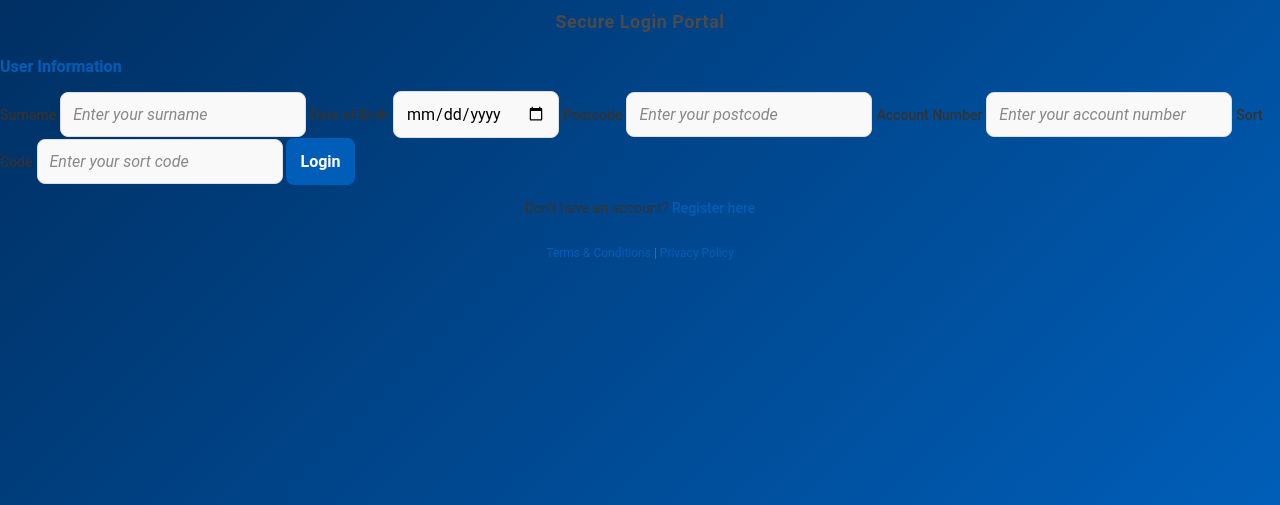
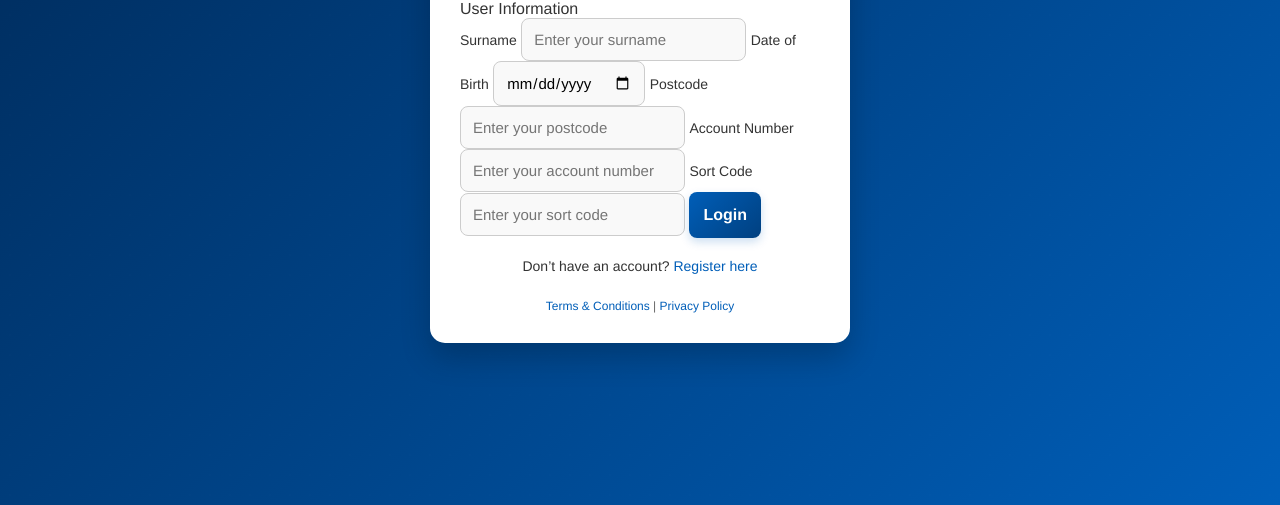
Before and after one commit to WinoWongo2024/Guardian-Response-V2.0, a plain HTML site: page bank/index.html in a window 1280 px wide. Shown: the part 295-800 px from the top of the page. Drawn offline with Linux system fonts and the light colour scheme.

Commit message:
Update login.css

```diff
--- a/bank/login.css
+++ b/bank/login.css
@@ -1,47 +1,49 @@
-/* Global Reset and Styling */
+/* Reset */
 * {
     margin: 0;
     padding: 0;
     box-sizing: border-box;
-    font-family: 'Roboto', Arial, sans-serif;
+    font-family: 'Helvetica Neue', Arial, sans-serif;
 }
 
 body {
     display: flex;
     justify-content: center;
     align-items: center;
-    height: 100vh;
+    min-height: 100vh;
     background: linear-gradient(135deg, #002855, #005eb8);
+    color: #333;
     overflow: hidden;
-    color: #333;
 }
 
-/* Background Overlay for Subtle Grid Effect */
+/* Background overlay for subtle texture */
 .background-overlay {
     position: absolute;
     top: 0;
     left: 0;
     right: 0;
     bottom: 0;
-    background-image: radial-gradient(circle, rgba(255, 255, 255, 0.05) 1px, transparent 1px);
-    background-size: 15px 15px;
-    opacity: 0.1;
+    background-image: radial-gradient(circle, rgba(255, 255, 255, 0.03) 1px, transparent 1px);
+    background-size: 20px 20px;
+    opacity: 0.2;
+    z-index: 0;
 }
 
-/* Login Container */
-.login-container {
+/* Login Card */
+.login-card {
     position: relative;
-    z-index: 2;
+    z-index: 1;
     width: 420px;
-    padding: 40px;
+    padding: 30px;
     background: #ffffff;
-    border-radius: 12px;
-    box-shadow: 0 8px 16px rgba(0, 0, 0, 0.2);
-    animation: fadeIn 0.8s ease-out;
+    border-radius: 15px;
+    box-shadow: 0 15px 30px rgba(0, 0, 0, 0.2);
+    overflow: hidden;
+    animation: fadeInUp 0.8s ease-out;
 }
 
 /* Header Styling */
-header {
+.login-header {
     display: flex;
     align-items: center;
     justify-content: space-between;
@@ -49,8 +51,8 @@ header {
 }
 
 .logo, .uk-flag {
-    width: 40px;
-    height: 40px;
+    width: 45px;
+    height: 45px;
 }
 
 .title {
@@ -61,10 +63,10 @@ header {
 }
 
 .subtitle {
-    font-size: 18px;
-    color: #4a4a4a;
+    font-size: 16px;
+    color: #666;
     text-align: center;
-    margin-bottom: 25px;
+    margin-bottom: 20px;
     letter-spacing: 0.5px;
 }
 
@@ -81,57 +83,53 @@ fieldset {
     margin: 0;
 }
 
-legend {
-    font-size: 16px;
-    color: #005eb8;
-    font-weight: 600;
-    margin-bottom: 15px;
-}
-
 label {
     font-size: 14px;
     color: #333;
     font-weight: 500;
-    margin-bottom: 5px;
 }
 
 input[type="text"], input[type="date"] {
     padding: 12px;
-    font-size: 16px;
-    border: 1px solid #ddd;
+    font-size: 15px;
+    border: 1px solid #ccc;
     border-radius: 8px;
-    outline: none;
     background-color: #f9f9f9;
-    transition: border-color 0.3s, box-shadow 0.3s;
+    transition: border 0.3s, background-color 0.3s, box-shadow 0.3s;
 }
 
 input[type="text"]:focus, input[type="date"]:focus {
     border-color: #005eb8;
+    background-color: #fff;
     box-shadow: 0 0 8px rgba(0, 94, 184, 0.3);
 }
 
 /* Button Styling */
 button {
     padding: 14px;
-    background-color: #005eb8;
-    color: #ffffff;
     font-size: 16px;
     font-weight: bold;
+    color: #ffffff;
+    background: linear-gradient(135deg, #005eb8, #004080);
     border: none;
     border-radius: 8px;
     cursor: pointer;
-    transition: background-color 0.3s, box-shadow 0.3s;
+    transition: background 0.3s, transform 0.1s;
+    box-shadow: 0 4px 10px rgba(0, 94, 184, 0.2);
 }
 
 button:hover {
-    background-color: #004080;
-    box-shadow: 0 4px 10px rgba(0, 94, 184, 0.3);
+    background: linear-gradient(135deg, #004080, #003366);
+}
+
+button:active {
+    transform: scale(0.97);
 }
 
 /* Register Link */
 .register-link {
     text-align: center;
-    margin-top: 15px;
+    margin-top: 20px;
     font-size: 14px;
     color: #333;
 }
@@ -145,13 +143,12 @@ button:hover {
 
 .register-link a:hover {
     color: #003f6f;
-    text-decoration: underline;
 }
 
 /* Footer Styling */
 footer {
     text-align: center;
-    margin-top: 30px;
+    margin-top: 25px;
     font-size: 12px;
     color: #666;
 }
@@ -159,29 +156,27 @@ footer {
 footer a {
     color: #005eb8;
     text-decoration: none;
-    transition: color 0.3s;
 }
 
 footer a:hover {
     color: #003f6f;
-    text-decoration: underline;
 }
 
-/* Input Placeholder Styling */
-input::placeholder {
-    color: #888;
-    font-style: italic;
+/* Fade-in Animation */
+@keyframes fadeInUp {
+    from {
+        opacity: 0;
+        transform: translateY(20px);
+    }
+    to {
+        opacity: 1;
+        transform: translateY(0);
+    }
 }
 
-/* Accessibility Focus Outline */
-input:focus, button:focus {
-    outline: 2px solid #005eb8;
-    outline-offset: 2px;
-}
-
-/* Media Query for Smaller Screens */
+/* Responsive Styling */
 @media (max-width: 480px) {
-    .login-container {
+    .login-card {
         width: 90%;
         padding: 20px;
     }
@@ -191,18 +186,6 @@ input:focus, button:focus {
     }
 
     .subtitle {
-        font-size: 16px;
+        font-size: 14px;
     }
 }
-
-/* Subtle Fade-in Animation */
-@keyframes fadeIn {
-    from {
-        opacity: 0;
-        transform: translateY(-20px);
-    }
-    to {
-        opacity: 1;
-        transform: translateY(0);
-    }
-}
```
